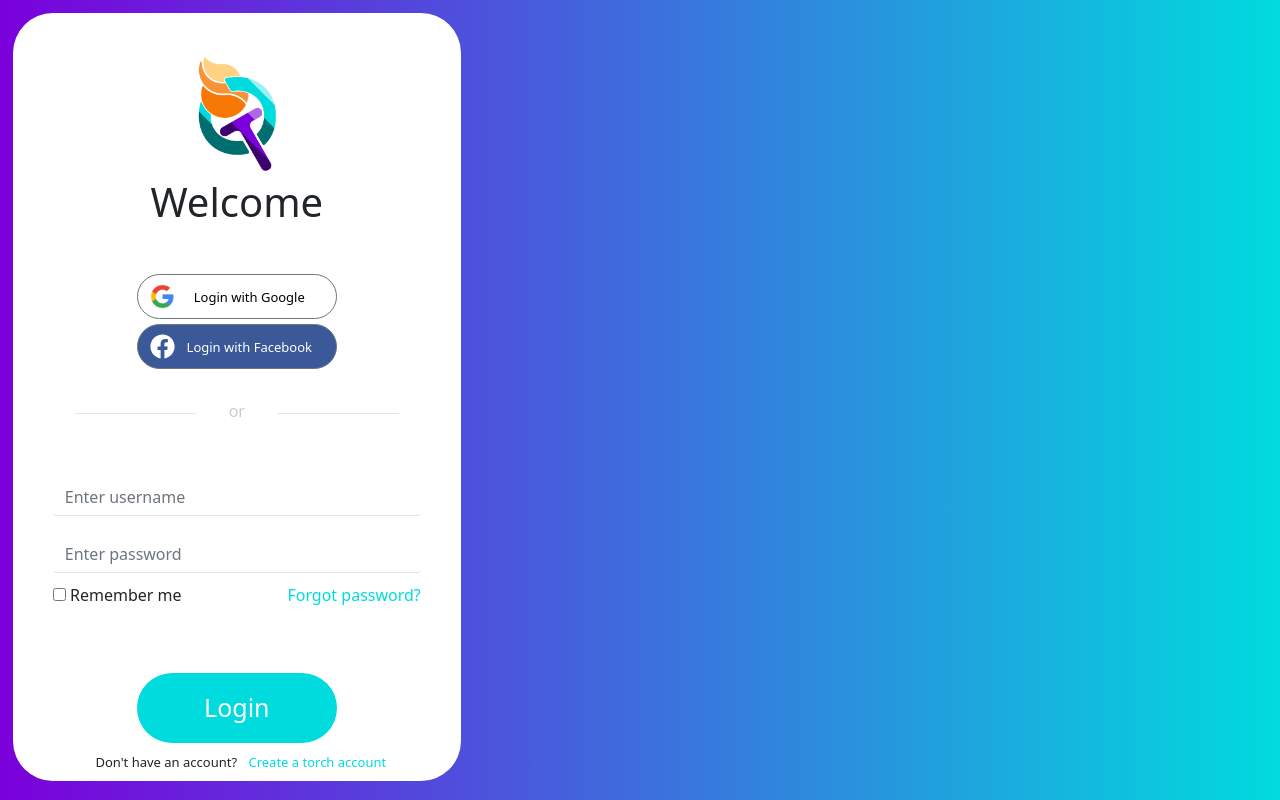
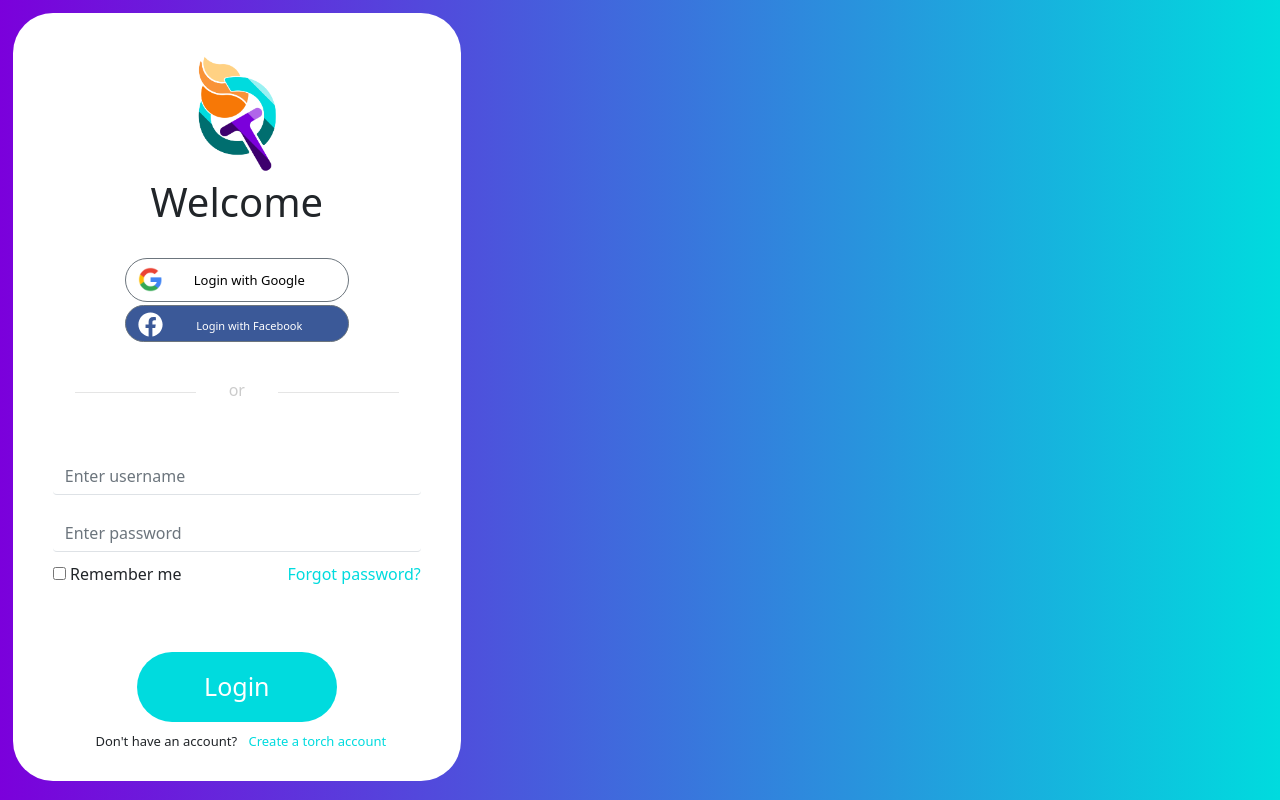
Before and after one commit to SyTW-2122/E02, a Vue app in the folder torch-front/: page / in a window 1280 px wide. Built offline with nearby package versions, Linux system fonts and the light colour scheme.

Commit message:
hotfix: some changes

```diff
--- a/torch-front/src/views/SignIn.vue
+++ b/torch-front/src/views/SignIn.vue
@@ -218,7 +218,7 @@ h1 {
   align-items: center;
   margin-left: 50px;
   margin-right: 50px;
-  margin-top: 20px;
+  margin-top: 3vh;
 }
 .separator p {
   padding: 0 0px;
@@ -232,15 +232,19 @@ h1 {
   background-color: #000;
   opacity: 0.1;
 }
+.passport-google {
+  padding: 0 0;
+}
+
 .login-google {
   display: block;
   margin-left: auto;
   margin-right: auto;
-  margin-bottom: 5px;
-  width: 200px;
-  height: 45px;
+    width: 50%;
+  height: 70%;
+  margin-top: 3vh;
   background-color: #FFF;
-  margin-top: 40px;
+  object-fit: contain;
 }
 .login-google img {
   width: 25px;
@@ -254,9 +258,11 @@ h1 {
   display: block;
   margin-left: auto;
   margin-right: auto;
-  width: 200px;
-  height: 45px;
+  width: 50%;
+  height: 80%;
   background-color: #3b5998;
+  margin-top: 1vh;
+  object-fit: contain;
 }
 .login-facebook img {
   width: 25px;
@@ -264,7 +270,7 @@ h1 {
 }
 .login-facebook p {
   display: inline;
-  font-size: 13px;
+  font-size: 11px;
 }
 .login-form {
   margin-left: 40px;
```
